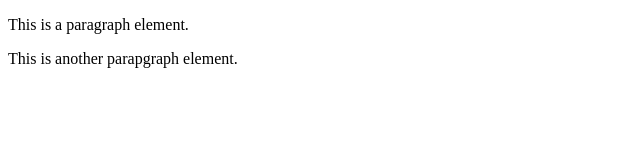
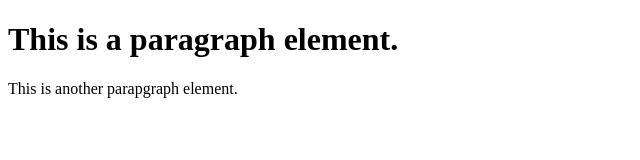
Before and after one commit to soldbull/web-dev-hw, a plain HTML site: page test-directory/index.html in a window 1280 px wide. Shown: the whole page, without its empty margins (0-640 px from the left). Drawn offline with Linux system fonts and the light colour scheme.

Commit message:
Change paragraph to heading

```diff
--- a/test-directory/index.html
+++ b/test-directory/index.html
@@ -5,7 +5,7 @@
   </head>
 
   <body>
-    <p>This is a paragraph element.</p>
+    <h1>This is a paragraph element.</h1>
 
     <p>This is another parapgraph element.</p>
     </body>
```
